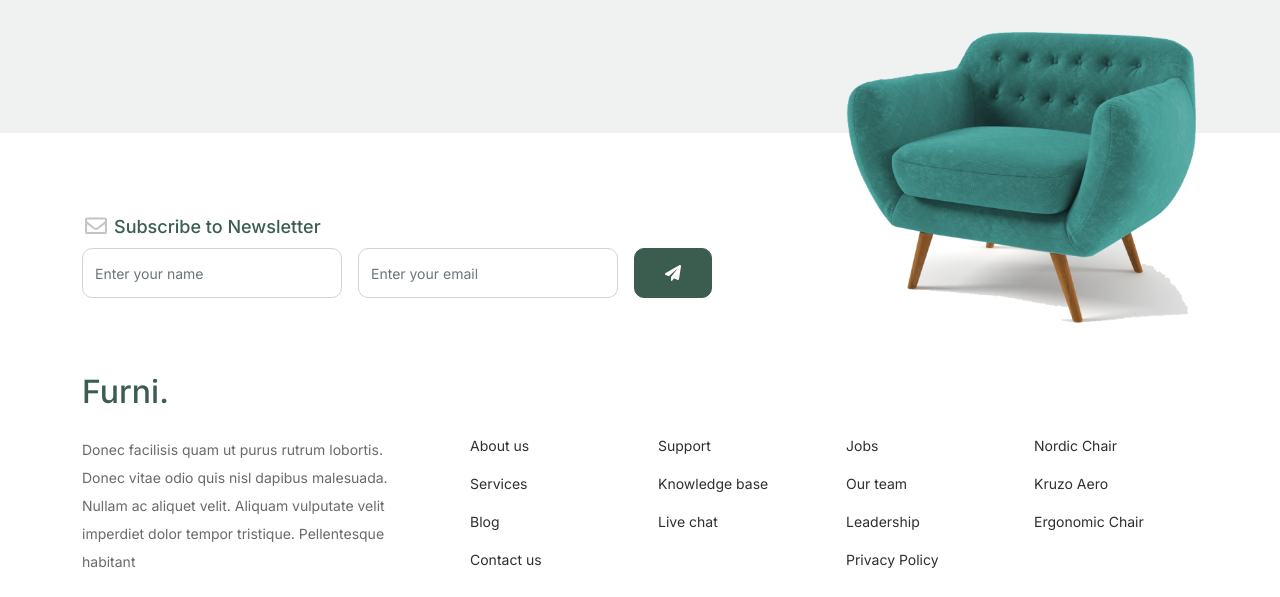
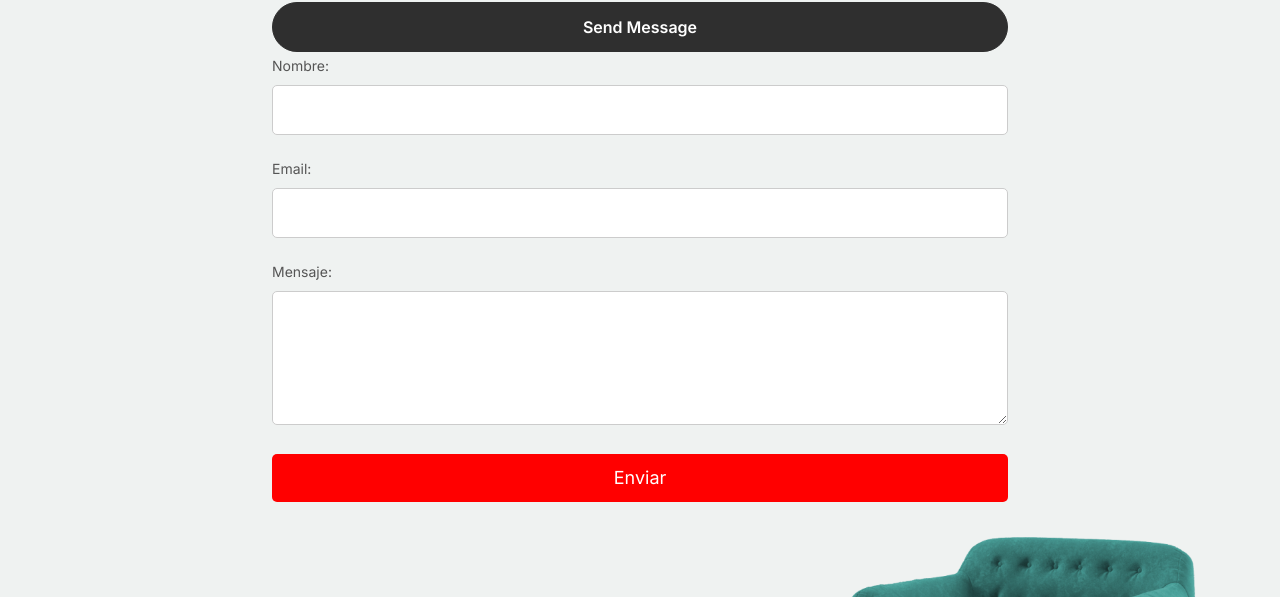
Before and after one commit to jair-chaguay/Landing_Page, a plain HTML site: page contact.html in a window 1280 px wide. Shown: the part 1194-1791 px from the top of the page. Drawn offline with Linux system fonts and the light colour scheme; a web font is replaced by a local one.

Commit message:
update forms

```diff
--- a/contact.html
+++ b/contact.html
@@ -7,6 +7,7 @@
 */ -->
 <!doctype html>
 <html lang="en">
+
 <head>
 	<meta charset="utf-8">
 	<meta name="viewport" content="width=device-width, initial-scale=1, shrink-to-fit=no">
@@ -32,7 +33,8 @@
 		<div class="container">
 			<a class="navbar-brand" href="index.html">Furni<span>.</span></a>
 
-				<button class="navbar-toggler" type="button" data-bs-toggle="collapse" data-bs-target="#navbarsFurni" aria-controls="navbarsFurni" aria-expanded="false" aria-label="Toggle navigation">
+			<button class="navbar-toggler" type="button" data-bs-toggle="collapse" data-bs-target="#navbarsFurni"
+				aria-controls="navbarsFurni" aria-expanded="false" aria-label="Toggle navigation">
 				<span class="navbar-toggler-icon"></span>
 			</button>
 
@@ -65,8 +67,10 @@
 				<div class="col-lg-5">
 					<div class="intro-excerpt">
 						<h1>Contact</h1>
-								<p class="mb-4">Donec vitae odio quis nisl dapibus malesuada. Nullam ac aliquet velit. Aliquam vulputate velit imperdiet dolor tempor tristique.</p>
-								<p><a href="" class="btn btn-secondary me-2">Shop Now</a><a href="#" class="btn btn-white-outline">Explore</a></p>
+						<p class="mb-4">Donec vitae odio quis nisl dapibus malesuada. Nullam ac aliquet velit. Aliquam
+							vulputate velit imperdiet dolor tempor tristique.</p>
+						<p><a href="" class="btn btn-secondary me-2">Shop Now</a><a href="#"
+								class="btn btn-white-outline">Explore</a></p>
 					</div>
 				</div>
 				<div class="col-lg-7">
@@ -93,10 +97,13 @@
 
 						<div class="row mb-5">
 							<div class="col-lg-4">
-                  <div  class="service no-shadow align-items-center link horizontal d-flex active" data-aos="fade-left" data-aos-delay="0">
+								<div class="service no-shadow align-items-center link horizontal d-flex active"
+									data-aos="fade-left" data-aos-delay="0">
 									<div class="service-icon color-1 mb-4">
-                      <svg xmlns="http://www.w3.org/2000/svg" width="16" height="16" fill="currentColor" class="bi bi-geo-alt-fill" viewBox="0 0 16 16">
-                        <path d="M8 16s6-5.686 6-10A6 6 0 0 0 2 6c0 4.314 6 10 6 10zm0-7a3 3 0 1 1 0-6 3 3 0 0 1 0 6z"/>
+										<svg xmlns="http://www.w3.org/2000/svg" width="16" height="16"
+											fill="currentColor" class="bi bi-geo-alt-fill" viewBox="0 0 16 16">
+											<path
+												d="M8 16s6-5.686 6-10A6 6 0 0 0 2 6c0 4.314 6 10 6 10zm0-7a3 3 0 1 1 0-6 3 3 0 0 1 0 6z" />
 										</svg>
 									</div> <!-- /.icon -->
 									<div class="service-contents">
@@ -106,10 +113,13 @@
 							</div>
 
 							<div class="col-lg-4">
-                  <div  class="service no-shadow align-items-center link horizontal d-flex active" data-aos="fade-left" data-aos-delay="0">
+								<div class="service no-shadow align-items-center link horizontal d-flex active"
+									data-aos="fade-left" data-aos-delay="0">
 									<div class="service-icon color-1 mb-4">
-                      <svg xmlns="http://www.w3.org/2000/svg" width="16" height="16" fill="currentColor" class="bi bi-envelope-fill" viewBox="0 0 16 16">
-                        <path d="M.05 3.555A2 2 0 0 1 2 2h12a2 2 0 0 1 1.95 1.555L8 8.414.05 3.555zM0 4.697v7.104l5.803-3.558L0 4.697zM6.761 8.83l-6.57 4.027A2 2 0 0 0 2 14h12a2 2 0 0 0 1.808-1.144l-6.57-4.027L8 9.586l-1.239-.757zm3.436-.586L16 11.801V4.697l-5.803 3.546z"/>
+										<svg xmlns="http://www.w3.org/2000/svg" width="16" height="16"
+											fill="currentColor" class="bi bi-envelope-fill" viewBox="0 0 16 16">
+											<path
+												d="M.05 3.555A2 2 0 0 1 2 2h12a2 2 0 0 1 1.95 1.555L8 8.414.05 3.555zM0 4.697v7.104l5.803-3.558L0 4.697zM6.761 8.83l-6.57 4.027A2 2 0 0 0 2 14h12a2 2 0 0 0 1.808-1.144l-6.57-4.027L8 9.586l-1.239-.757zm3.436-.586L16 11.801V4.697l-5.803 3.546z" />
 										</svg>
 									</div> <!-- /.icon -->
 									<div class="service-contents">
@@ -119,10 +129,13 @@
 							</div>
 
 							<div class="col-lg-4">
-                  <div  class="service no-shadow align-items-center link horizontal d-flex active" data-aos="fade-left" data-aos-delay="0">
+								<div class="service no-shadow align-items-center link horizontal d-flex active"
+									data-aos="fade-left" data-aos-delay="0">
 									<div class="service-icon color-1 mb-4">
-                      <svg xmlns="http://www.w3.org/2000/svg" width="16" height="16" fill="currentColor" class="bi bi-telephone-fill" viewBox="0 0 16 16">
-                        <path fill-rule="evenodd" d="M1.885.511a1.745 1.745 0 0 1 2.61.163L6.29 2.98c.329.423.445.974.315 1.494l-.547 2.19a.678.678 0 0 0 .178.643l2.457 2.457a.678.678 0 0 0 .644.178l2.189-.547a1.745 1.745 0 0 1 1.494.315l2.306 1.794c.829.645.905 1.87.163 2.611l-1.034 1.034c-.74.74-1.846 1.065-2.877.702a18.634 18.634 0 0 1-7.01-4.42 18.634 18.634 0 0 1-4.42-7.009c-.362-1.03-.037-2.137.703-2.877L1.885.511z"/>
+										<svg xmlns="http://www.w3.org/2000/svg" width="16" height="16"
+											fill="currentColor" class="bi bi-telephone-fill" viewBox="0 0 16 16">
+											<path fill-rule="evenodd"
+												d="M1.885.511a1.745 1.745 0 0 1 2.61.163L6.29 2.98c.329.423.445.974.315 1.494l-.547 2.19a.678.678 0 0 0 .178.643l2.457 2.457a.678.678 0 0 0 .644.178l2.189-.547a1.745 1.745 0 0 1 1.494.315l2.306 1.794c.829.645.905 1.87.163 2.611l-1.034 1.034c-.74.74-1.846 1.065-2.877.702a18.634 18.634 0 0 1-7.01-4.42 18.634 18.634 0 0 1-4.42-7.009c-.362-1.03-.037-2.137.703-2.877L1.885.511z" />
 										</svg>
 									</div> <!-- /.icon -->
 									<div class="service-contents">
@@ -160,6 +173,22 @@
 							<button type="submit" class="btn btn-primary-hover-outline">Send Message</button>
 						</form>
 
+						<form action="#" method="post">
+							<div class="form-group">
+							  <label for="nombre">Nombre:</label>
+							  <input type="text" id="nombre" name="nombre" required>
+							</div>
+							<div class="form-group">
+							  <label for="email">Email:</label>
+							  <input type="email" id="email" name="email" required>
+							</div>
+							<div class="form-group">
+							  <label for="mensaje">Mensaje:</label>
+							  <textarea id="mensaje" name="mensaje" rows="4" required></textarea>
+							</div>
+							<button type="submit">Enviar</button>
+						  </form>
+
 					</div>
 
 				</div>
@@ -187,7 +216,8 @@
 			<div class="row">
 				<div class="col-lg-8">
 					<div class="subscription-form">
-							<h3 class="d-flex align-items-center"><span class="me-1"><img src="images/envelope-outline.svg" alt="Image" class="img-fluid"></span><span>Subscribe to Newsletter</span></h3>
+						<h3 class="d-flex align-items-center"><span class="me-1"><img src="images/envelope-outline.svg"
+									alt="Image" class="img-fluid"></span><span>Subscribe to Newsletter</span></h3>
 
 						<form action="#" class="row g-3">
 							<div class="col-auto">
@@ -210,7 +240,9 @@
 			<div class="row g-5 mb-5">
 				<div class="col-lg-4">
 					<div class="mb-4 footer-logo-wrap"><a href="#" class="footer-logo">Furni<span>.</span></a></div>
-						<p class="mb-4">Donec facilisis quam ut purus rutrum lobortis. Donec vitae odio quis nisl dapibus malesuada. Nullam ac aliquet velit. Aliquam vulputate velit imperdiet dolor tempor tristique. Pellentesque habitant</p>
+					<p class="mb-4">Donec facilisis quam ut purus rutrum lobortis. Donec vitae odio quis nisl dapibus
+						malesuada. Nullam ac aliquet velit. Aliquam vulputate velit imperdiet dolor tempor tristique.
+						Pellentesque habitant</p>
 
 					<ul class="list-unstyled custom-social">
 						<li><a href="#"><span class="fa fa-brands fa-facebook-f"></span></a></li>
@@ -263,7 +295,11 @@
 			<div class="border-top copyright">
 				<div class="row pt-4">
 					<div class="col-lg-6">
-							<p class="mb-2 text-center text-lg-start">Copyright &copy;<script>document.write(new Date().getFullYear());</script>. All Rights Reserved. &mdash; Designed with love by <a href="https://untree.co">Untree.co</a> Distributed By <a hreff="https://themewagon.com">ThemeWagon</a>  <!-- License information: https://untree.co/license/ -->
+						<p class="mb-2 text-center text-lg-start">Copyright &copy;
+							<script>document.write(new Date().getFullYear());</script>. All Rights Reserved. &mdash;
+							Designed with love by <a href="https://untree.co">Untree.co</a> Distributed By <a
+								hreff="https://themewagon.com">ThemeWagon</a>
+							<!-- License information: https://untree.co/license/ -->
 						</p>
 					</div>
 
--- a/css/style.css
+++ b/css/style.css
@@ -5,6 +5,8 @@
 * License: https://creativecommons.org/licenses/by/3.0/
 */
 @import url("https://fonts.googleapis.com/css2?family=Inter:wght@400;500;600;700;800&display=swap");
+@import url('https://fonts.googleapis.com/css2?family=Marvel:ital,wght@0,400;0,700;1,400;1,700&display=swap');
+
 body {
   overflow-x: hidden;
   position: relative; }
@@ -31,7 +33,7 @@ a {
     font-weight: 600; }
 
 .custom-navbar {
-  background: #3b5d50 !important;
+  background: rgb(3, 1, 22) !important;
   padding-top: 20px;
   padding-bottom: 20px; }
   .custom-navbar .navbar-brand {
@@ -96,7 +98,7 @@ a {
         margin-right: 20px; }
 
 .hero {
-  background: #3b5d50;
+  background: rgb(3, 1, 22);
   padding: calc(4rem - 30px) 0 0rem 0; }
   @media (min-width: 768px) {
     .hero {
@@ -111,7 +113,8 @@ a {
       .hero .intro-excerpt {
         max-width: 450px; } }
   .hero h1 {
-    font-weight: 700;
+    font-family: Marvel;
+    font-weight: 800;
     color: #ffffff;
     margin-bottom: 30px; }
     @media (min-width: 1400px) {
@@ -709,3 +712,40 @@ textarea {
     height: 50px;
     border-radius: 50%;
     background: rgba(59, 93, 80, 0.2); }
+
+
+    .form-group {
+      margin-bottom: 20px;
+    }
+
+    label {
+      display: block;
+      margin-bottom: 5px;
+      color: #555;
+    }
+
+    input[type="text"],
+    input[type="email"],
+    textarea {
+      width: 100%;
+      padding: 10px;
+      font-size: 16px;
+      border-radius: 5px;
+      border: 1px solid #ccc;
+    }
+
+    button {
+      display: block;
+      width: 100%;
+      padding: 10px;
+      font-size: 18px;
+      color: #fff;
+      background-color: #f00;
+      border: none;
+      border-radius: 5px;
+      cursor: pointer;
+    }
+
+    button:hover {
+      background-color: #d00;
+    }
```
Also changed, not shown: index.html (+3 -3 lines), images/Marvel_Logo.png (added), images/Spider-Man-PNG-Image.png (added). Lines whose indentation alone changed are shown as unchanged.
